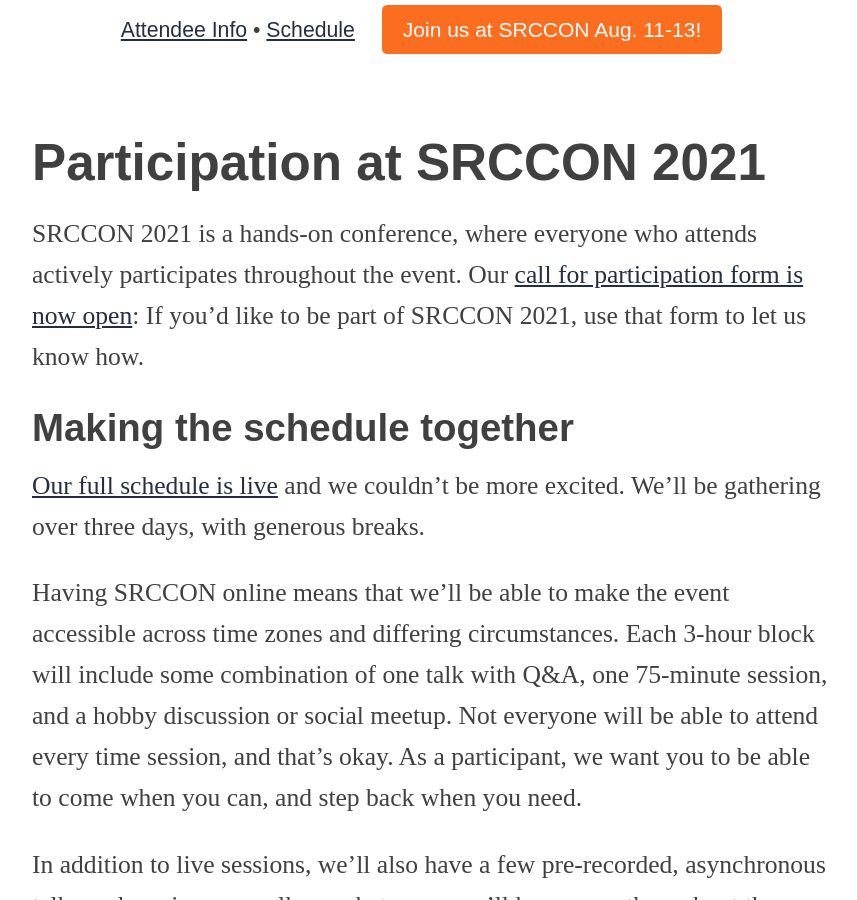
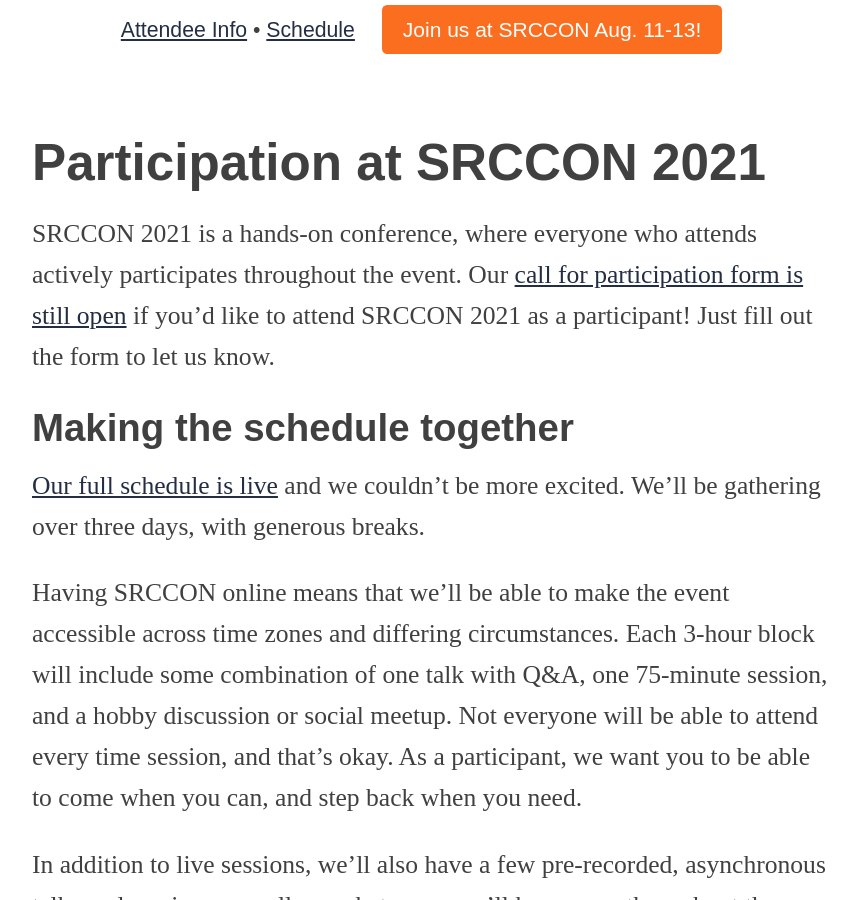
Before and after one commit to OpenNews/srccon-2021, a Jekyll site: the page built from attendees.md, in a window 1280 px wide and 900 px high, scrolled down 501 px. Shown: the whole window, without its empty margins (208-1065 px from the left). Built offline with Jekyll 4.4.1, drawn with Linux system fonts in a browser that asks for light colours; some web fonts are replaced.

Commit message:
one more tweak

```diff
--- a/attendees.md
+++ b/attendees.md
@@ -7,7 +7,7 @@
 
 # Participation at SRCCON 2021
 
-SRCCON 2021 is a hands-on conference, where everyone who attends actively participates throughout the event. Our [call for participation form is now open](/participation/form): If you'd like to be part of SRCCON 2021, use that form to let us know how.
+SRCCON 2021 is a hands-on conference, where everyone who attends actively participates throughout the event. Our [call for participation form is still open](/participation/form) if you'd like to attend SRCCON 2021 as a participant! Just fill out the form to let us know.
 
 <span id="schedule"></span>
 
```
